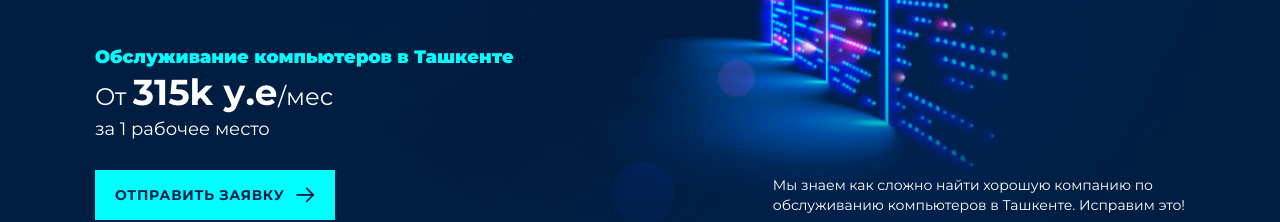
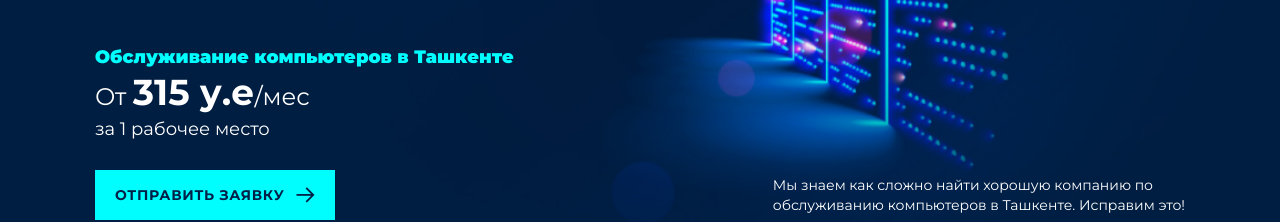
Before and after one commit to tashtayev/it-spk, a plain HTML site: page index.html in a window 1280 px wide. Shown: the part 330-552 px from the top of the page. Drawn offline with Linux system fonts and the light colour scheme; files whose address does not match are found by name.

Commit message:
Update index.html

```diff
--- a/index.html
+++ b/index.html
@@ -57,7 +57,7 @@
                 Обслуживание компьютеров в Ташкенте
               </div>
               <div class="main-page__price _anim-items _anim-no-hide">
-                От <span>315k у.е</span>/мес <br />
+                От <span>315 у.е</span>/мес <br />
                 <p>за 1 рабочее место</p>
               </div>
               <div class="main-page__button">
```
